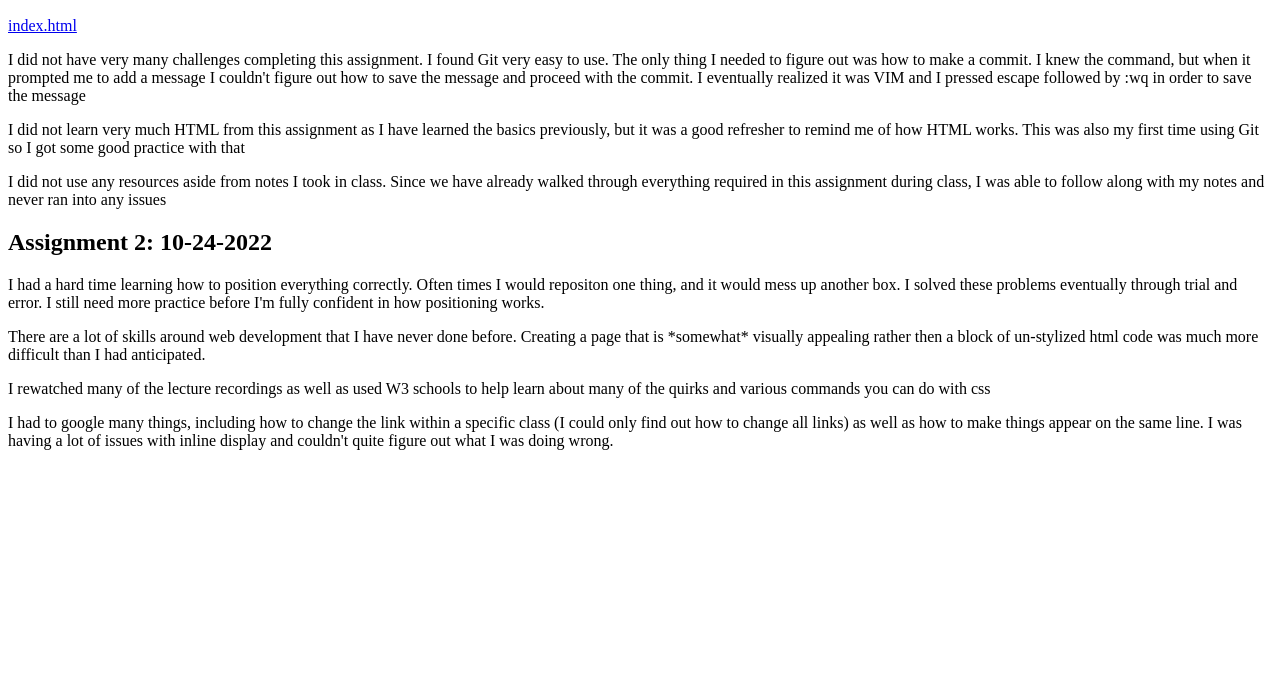
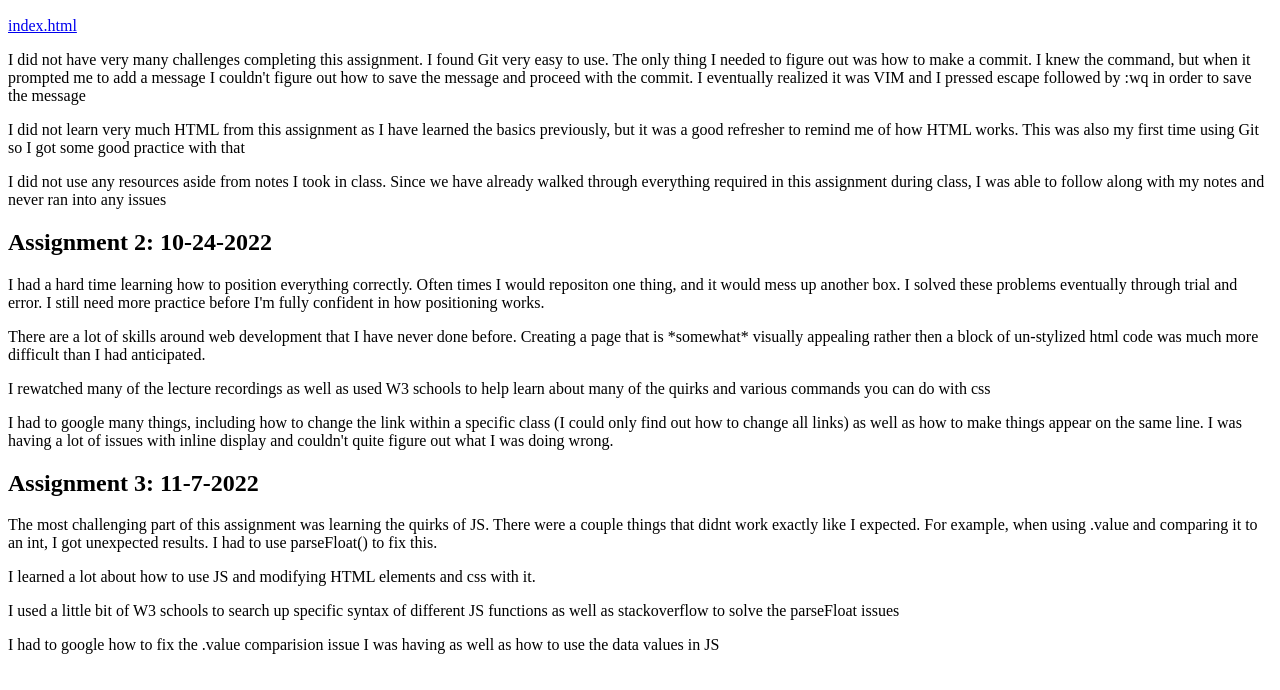
Before and after one commit to biwerg/biwerg.github.io, a plain HTML site: page blog.html in a window 1280 px wide. Shown: the part 110-800 px from the top of the page. Drawn offline with Linux system fonts and the light colour scheme.

Commit message:
Update blog.html

```diff
--- a/blog.html
+++ b/blog.html
@@ -44,5 +44,23 @@
                 I had to google many things, including how to change the link within a specific class (I could only find out how to change all links) as well as how to make things appear on the same line. I was having a lot of issues with inline display and couldn't quite figure out what I was doing wrong.
             </p>
         </div>
+
+        <div>
+            <h2>
+                Assignment 3: 11-7-2022
+            </h2>
+            <p>
+                The most challenging part of this assignment was learning the quirks of JS. There were a couple things that didnt work exactly like I expected. For example, when using .value and comparing it to an int, I got unexpected results. I had to use parseFloat() to fix this.
+            </p>
+            <p>
+                I learned a lot about how to use JS and modifying HTML elements and css with it.
+            </p>
+            <p>
+                I used a little bit of W3 schools to search up specific syntax of different JS functions as well as stackoverflow to solve the parseFloat issues
+            </p>
+            <p>
+                I had to google how to fix the .value comparision issue I was having as well as how to use the data values in JS
+            </p>
+        </div>
     </body>
 </html>
```
